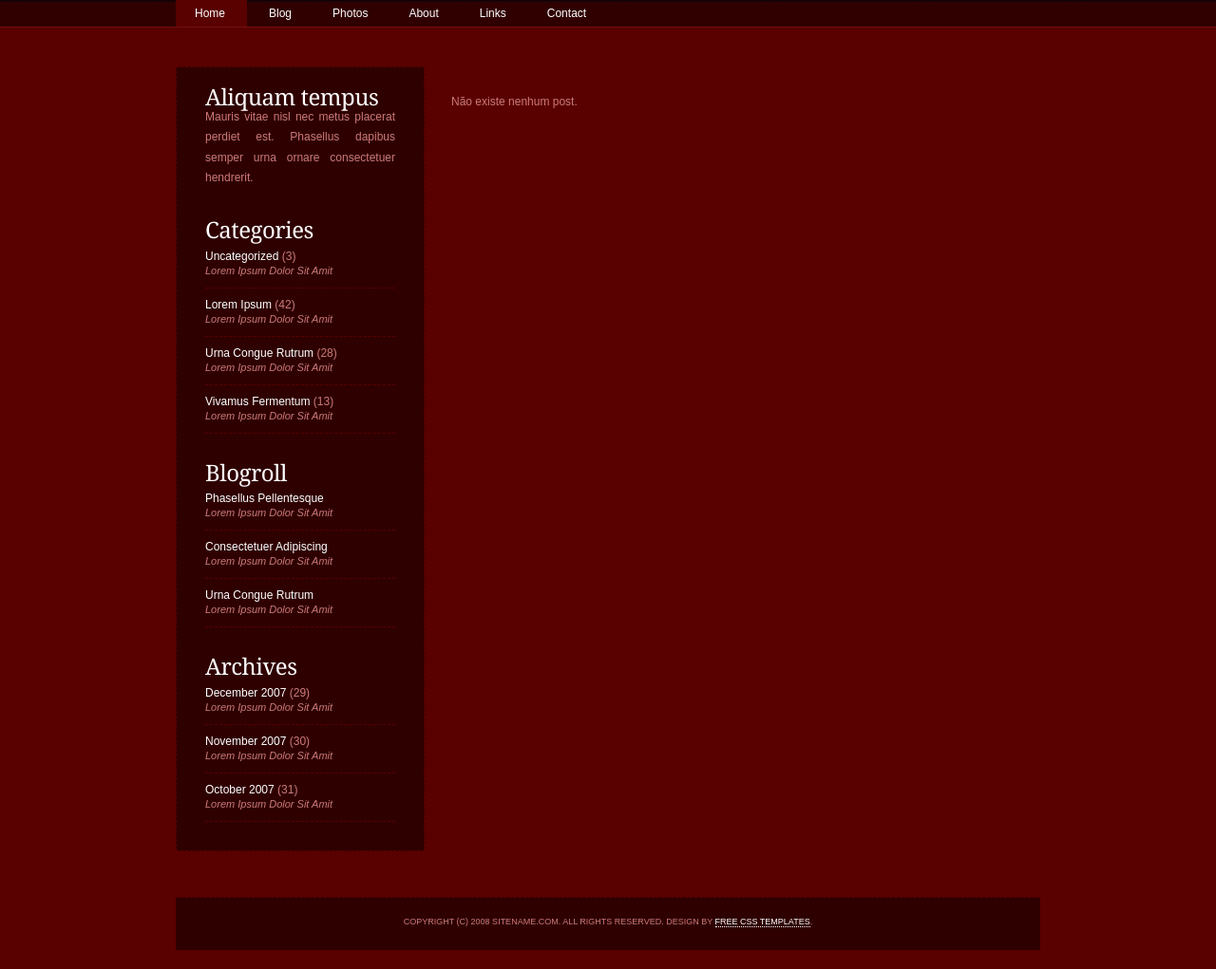
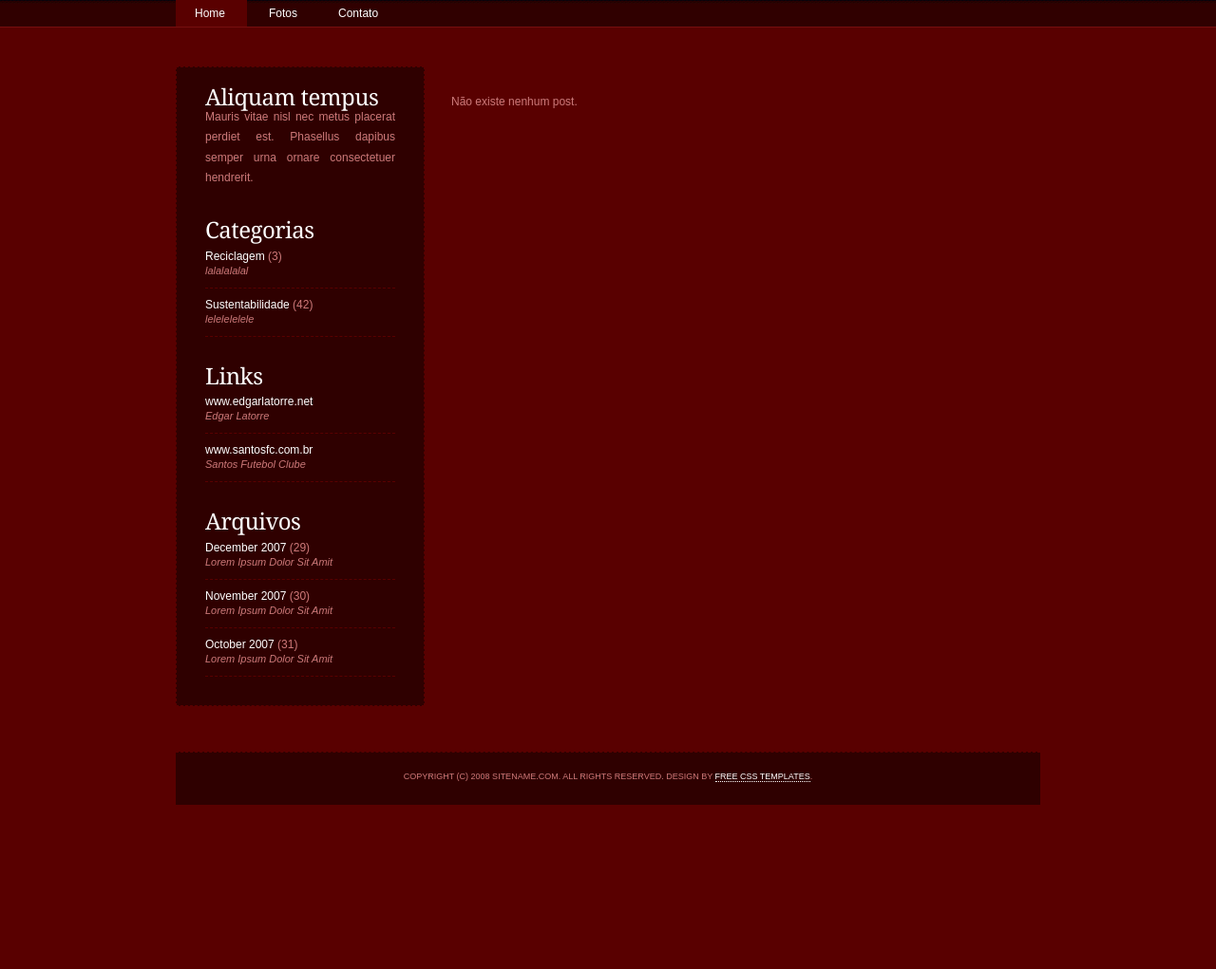
Before and after one commit to edgarlatorre/ecosite, a Django app: template templates/blog/index.html in a window 1280 px wide. Shown: the part 84-1105 px from the top of the page at 95% size. After the commit the page ends 932 px from the top, so only its background shows below. Run offline with Django 3.2, Linux system fonts and the light colour scheme; the template is opened without the code that fills it, so the values that code supplies are empty.

Commit message:
Alteracao no titulo do template e ajuste no menu

```diff
--- a/templates/shared/header.html
+++ b/templates/shared/header.html
@@ -11,7 +11,11 @@ Released   : 20081103
 
 -->
 <html xmlns="http://www.w3.org/1999/xhtml">
-<head><meta name="keywords" content="" /><meta name="description" content="" /><meta http-equiv="content-type" content="text/html; charset=utf-8" /><title>Pressurized by Free CSS Templates</title>
+<head>
+	<meta name="keywords" content="" />
+	<meta name="description" content="" />
+	<meta http-equiv="content-type" content="text/html; charset=utf-8" />
+	<title>Ecofriend</title>
 <link href="{{ MEDIA_URL }}css/style.css" rel="stylesheet" type="text/css" media="screen" /></head><body>
 <div id="wrapper">
         <div id="header">
--- a/templates/shared/menu.html
+++ b/templates/shared/menu.html
@@ -1,10 +1,7 @@
 <div id="menu">
 	<ul>
 		<li class="first"><a href="/">Home</a></li>
-		<li><a href="#">Blog</a></li>
-		<li><a href="#">Photos</a></li>
-		<li><a href="#">About</a></li>
-		<li><a href="#">Links</a></li>
-		<li><a href="#">Contact</a></li>
+		<li><a href="#">Fotos</a></li>
+		<li><a href="#">Contato</a></li>
 	</ul>
 </div>
--- a/templates/shared/side_bar.html
+++ b/templates/shared/side_bar.html
@@ -5,24 +5,21 @@
 			<p>Mauris vitae nisl nec metus placerat perdiet est. Phasellus dapibus semper urna ornare consectetuer hendrerit.</p>
 		</li>
 		<li>
-			<h2>Categories</h2>
+			<h2>Categorias</h2>
 			<ul>
-				<li><a href="#">Uncategorized</a> (3)<span>Lorem Ipsum Dolor Sit Amit</span></li>
-				<li><a href="#">Lorem Ipsum</a> (42)<span>Lorem Ipsum Dolor Sit Amit</span></li>
-				<li><a href="#">Urna Congue Rutrum</a> (28)<span>Lorem Ipsum Dolor Sit Amit</span> </li>
-				<li><a href="#">Vivamus Fermentum</a> (13)<span>Lorem Ipsum Dolor Sit Amit</span> </li>
+				<li><a href="#">Reciclagem</a> (3)<span>lalalalalal</span></li>
+				<li><a href="#">Sustentabilidade</a> (42)<span>lelelelelele</span></li>
 			</ul>
 		</li>
 		<li>
-			<h2>Blogroll</h2>
+			<h2>Links</h2>
 			<ul>
-				<li><a href="#">Phasellus Pellentesque</a><span>Lorem Ipsum Dolor Sit Amit</span> </li>
-				<li><a href="#">Consectetuer Adipiscing</a><span>Lorem Ipsum Dolor Sit Amit</span> </li>
-				<li><a href="#">Urna Congue Rutrum</a><span>Lorem Ipsum Dolor Sit Amit</span> </li>
+				<li><a href="#">www.edgarlatorre.net</a><span>Edgar Latorre</span> </li>
+				<li><a href="#">www.santosfc.com.br</a><span>Santos Futebol Clube</span> </li>
 			</ul>
 		</li>
 		<li>
-			<h2>Archives</h2>
+			<h2>Arquivos</h2>
 			<ul>
 				<li><a href="#">December 2007</a>&nbsp;(29)<span>Lorem Ipsum Dolor Sit Amit</span></li>
 				<li><a href="#">November 2007</a>&nbsp;(30)<span>Lorem Ipsum Dolor Sit Amit</span></li>
```
